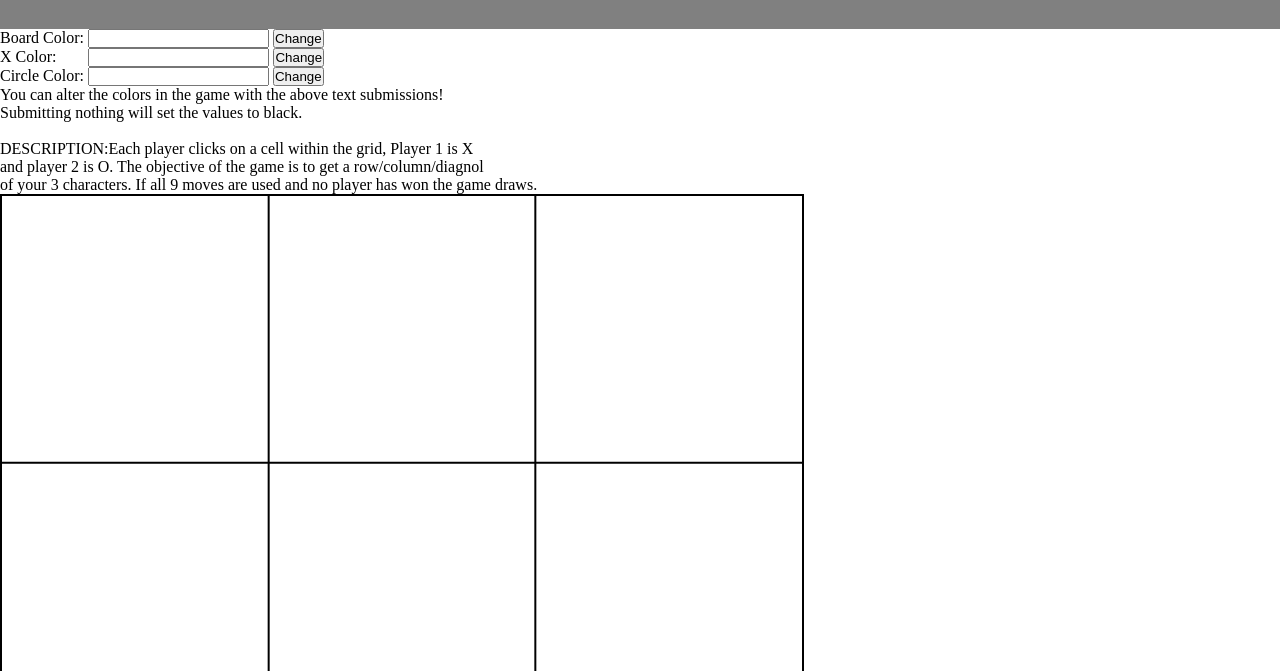
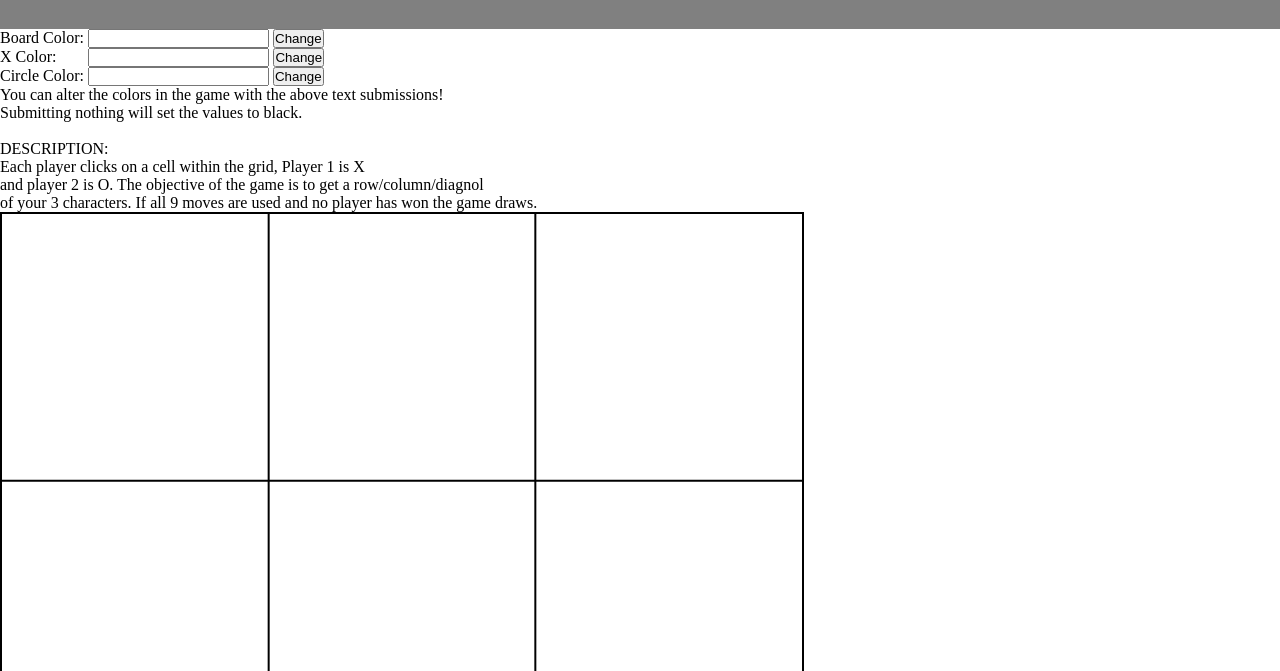
Before and after one commit to ANagal5465/WebDevelopment, a plain HTML site: page TicTacToe/TicTacToe.html in a window 1280 px wide. Shown: the part 129-800 px from the top of the page. Drawn offline with Linux system fonts and the light colour scheme.

Commit message:
Update TicTacToe.html

```diff
--- a/TicTacToe/TicTacToe.html
+++ b/TicTacToe/TicTacToe.html
@@ -33,7 +33,7 @@
             Submitting nothing will set the values to black.
             <br>
             <br>
-            DESCRIPTION:Each player clicks on a cell within the grid, Player 1 is X <br>
+            DESCRIPTION: <br>Each player clicks on a cell within the grid, Player 1 is X <br>
             and player 2 is O. The objective of the game is to get a row/column/diagnol<br> of your 3 characters.
             If all 9 moves are used and no player has won the game draws.
         </div>
```
